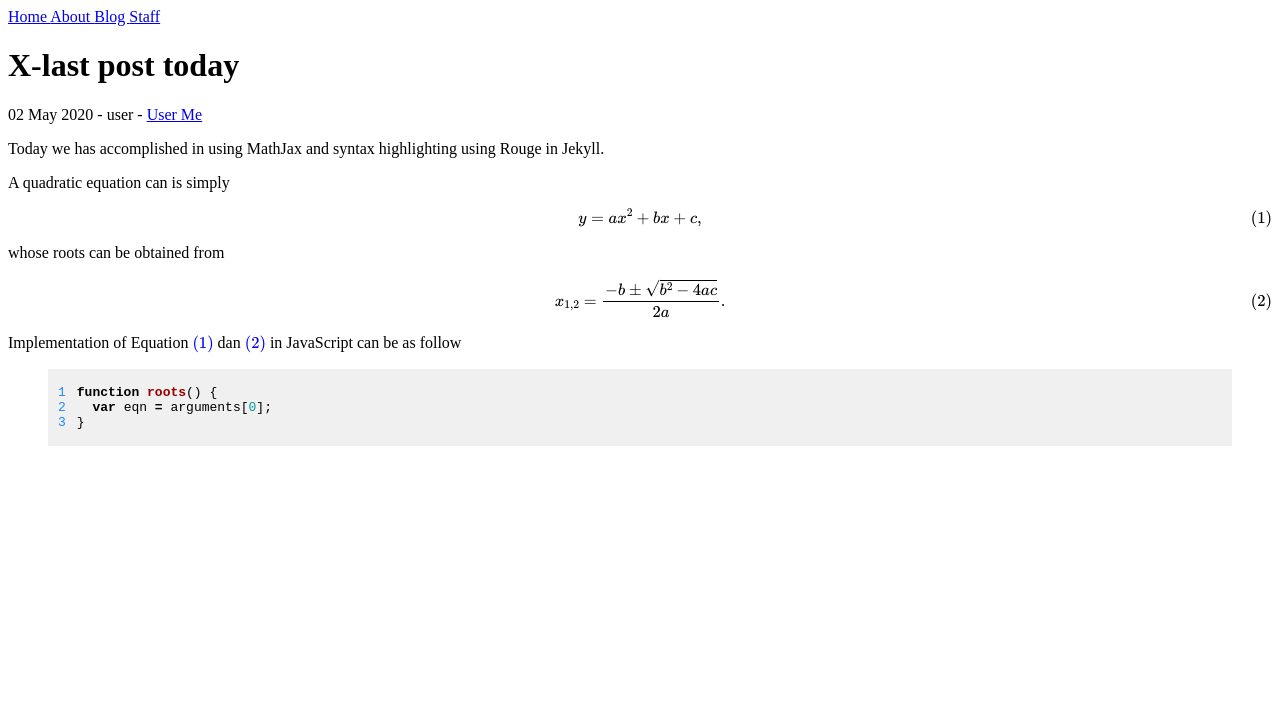
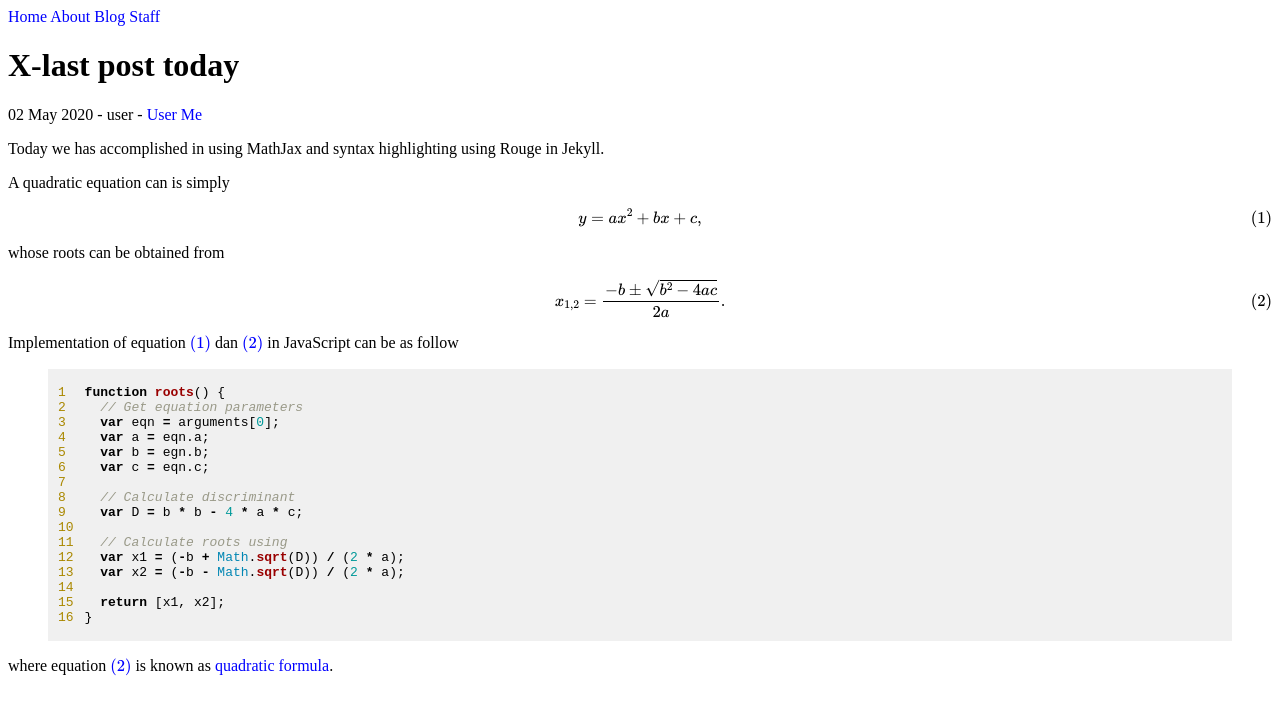
Before and after one commit to dudung/ptext, a Jekyll site: the page built from docs/_posts/2020-05-02-xlast-post-today.md, in a window 1280 px wide. Shown: the top 715 px of the page. Built offline with Jekyll 4.4.1, drawn with Linux system fonts in a browser that asks for light colours; formulas are drawn with MathJax 3; a script that is not in the unit is left out.

Commit message:
fin last post today

```diff
--- a/docs/_posts/2020-05-02-xlast-post-today.md
+++ b/docs/_posts/2020-05-02-xlast-post-today.md
@@ -21,10 +21,25 @@ whose roots can be obtained from
 x_{1,2} = \frac{-b \pm \sqrt{b^2 - 4ac}}{2a}.
 \end{equation}
 
-Implementation of Equation \eqref{eq:equation-quadratic} dan \eqref{eq:equation-quadratic-roots} in JavaScript can be as follow
+Implementation of equation \eqref{eq:equation-quadratic} dan \eqref{eq:equation-quadratic-roots} in JavaScript can be as follow
 
 {% highlight javascript linenos %}
 function roots() {
+	// Get equation parameters
 	var eqn = arguments[0];
+	var a = eqn.a;
+	var b = egn.b;
+	var c = eqn.c;
+
+	// Calculate discriminant
+	var D = b * b - 4 * a * c;
+
+	// Calculate roots using
+	var x1 = (-b + Math.sqrt(D)) / (2 * a);
+	var x2 = (-b - Math.sqrt(D)) / (2 * a);
+
+	return [x1, x2];
 }
 {% endhighlight %}
+
+where equation \eqref{eq:equation-quadratic-roots} is known as [quadratic formula](https://en.wikipedia.org/wiki/Quadratic_formula).
--- a/docs/assets/css/github-mod.css
+++ b/docs/assets/css/github-mod.css
@@ -1,4 +1,5 @@
-.gutter, .lineno { color: #2288ff; padding: 0px 4px 0px 4px }
+a:link, a:visited, a:active {color: blue; text-decoration: none }
+.gutter, .lineno { color: #aa8800; padding: 0px 4px 0px 4px }
 .highlight pre { background-color: #f0f0f0; tab-size: 2 }
 .highlight .hll { background-color: #ffffcc }
 .highlight .c { color: #999988; font-style: italic } /* Comment */
```
